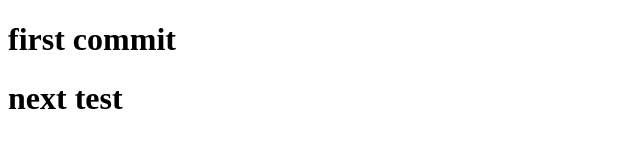
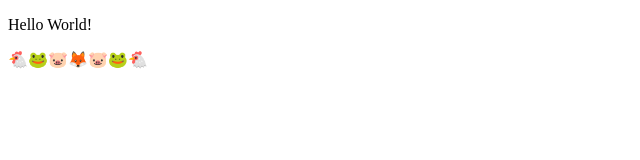
Before and after one commit to dmora219/hello-html, a plain HTML site: page index.html in a window 1280 px wide. Shown: the whole page, without its empty margins (0-640 px from the left). Drawn offline with Linux system fonts and the light colour scheme.

Commit message:
completed hello-html

```diff
--- a/index.html
+++ b/index.html
@@ -3,10 +3,10 @@
 <head>
   <meta charset="UTF-8">
   <meta name="viewport" content="width=device-width, initial-scale=1.0">
-  <title>Document</title>
+  <title>Hello Html</title>
 </head>
 <body>
-<h1>first commit</h1>
-<h1>next test</h1>
+<p>Hello World!</p>
+<p>🐔🐸🐷🦊🐷🐸🐔</p>
 </body>
 </html>
```
